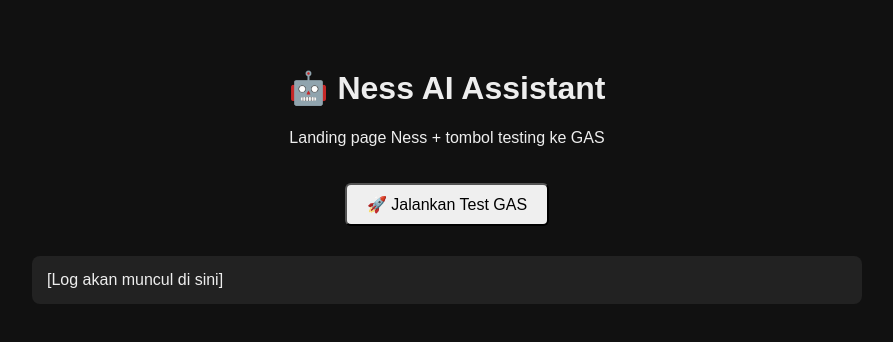
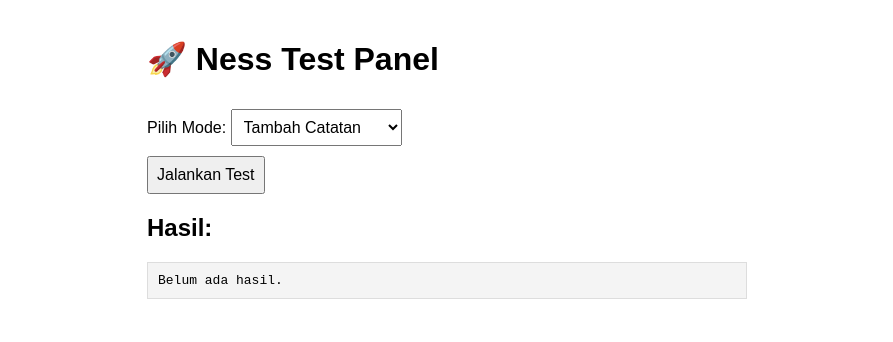
Before and after one commit to aronisme/webhookAi, a website: page public/index.html in a window 1280 px wide. Shown: the whole page, without its empty margins (193-1086 px from the left). Drawn offline with Linux system fonts and the light colour scheme.

Commit message:
tamabh home tets apidd00

```diff
--- a/public/index.html
+++ b/public/index.html
@@ -2,35 +2,40 @@
 <html lang="id">
 <head>
   <meta charset="UTF-8">
-  <meta name="viewport" content="width=device-width, initial-scale=1.0">
-  <title>Ness Telegram AI</title>
+  <title>Ness Test Panel</title>
   <style>
-    body { font-family: Arial, sans-serif; background: #111; color: #eee; text-align: center; padding: 40px; }
-    button { padding: 10px 20px; font-size: 16px; margin-top: 20px; cursor: pointer; border-radius: 6px; }
-    #log { margin-top: 30px; text-align: left; white-space: pre-wrap; background: #222; padding: 15px; border-radius: 8px; max-width: 800px; margin-left:auto; margin-right:auto; }
+    body { font-family: Arial, sans-serif; max-width: 600px; margin: 40px auto; }
+    select, button { padding: 8px; margin-top: 10px; font-size: 16px; }
+    pre { background: #f4f4f4; padding: 10px; border: 1px solid #ddd; white-space: pre-wrap; }
   </style>
 </head>
 <body>
-  <h1>🤖 Ness AI Assistant</h1>
-  <p>Landing page Ness + tombol testing ke GAS</p>
+  <h1>🚀 Ness Test Panel</h1>
+  <label for="modeSelect">Pilih Mode:</label>
+  <select id="modeSelect">
+    <option value="addnote">Tambah Catatan</option>
+    <option value="listnotes">Lihat Catatan</option>
+    <option value="addschedule">Tambah Jadwal</option>
+    <option value="listschedule">Lihat Jadwal</option>
+    <option value="completeschedule">Selesaikan Jadwal</option>
+  </select>
+  <br>
+  <button onclick="runTest()">Jalankan Test</button>
 
-  <button onclick="testWebhook()">🚀 Jalankan Test GAS</button>
-
-  <div id="log">[Log akan muncul di sini]</div>
+  <h2>Hasil:</h2>
+  <pre id="output">Belum ada hasil.</pre>
 
   <script>
-    async function testWebhook() {
-      const log = document.getElementById("log");
-      log.textContent = "Mengirim request ke function test...\n";
+    async function runTest() {
+      const mode = document.getElementById("modeSelect").value;
+      document.getElementById("output").textContent = "Mengirim request ke /test?mode=" + mode + "...";
 
       try {
-        const res = await fetch("/.netlify/functions/test");
+        const res = await fetch("/test?mode=" + mode);
         const data = await res.json();
-
-        log.textContent += "=== Response ===\n";
-        log.textContent += JSON.stringify(data, null, 2);
+        document.getElementById("output").textContent = JSON.stringify(data, null, 2);
       } catch (err) {
-        log.textContent += "ERROR: " + err.message;
+        document.getElementById("output").textContent = "Error: " + err.message;
       }
     }
   </script>
```
